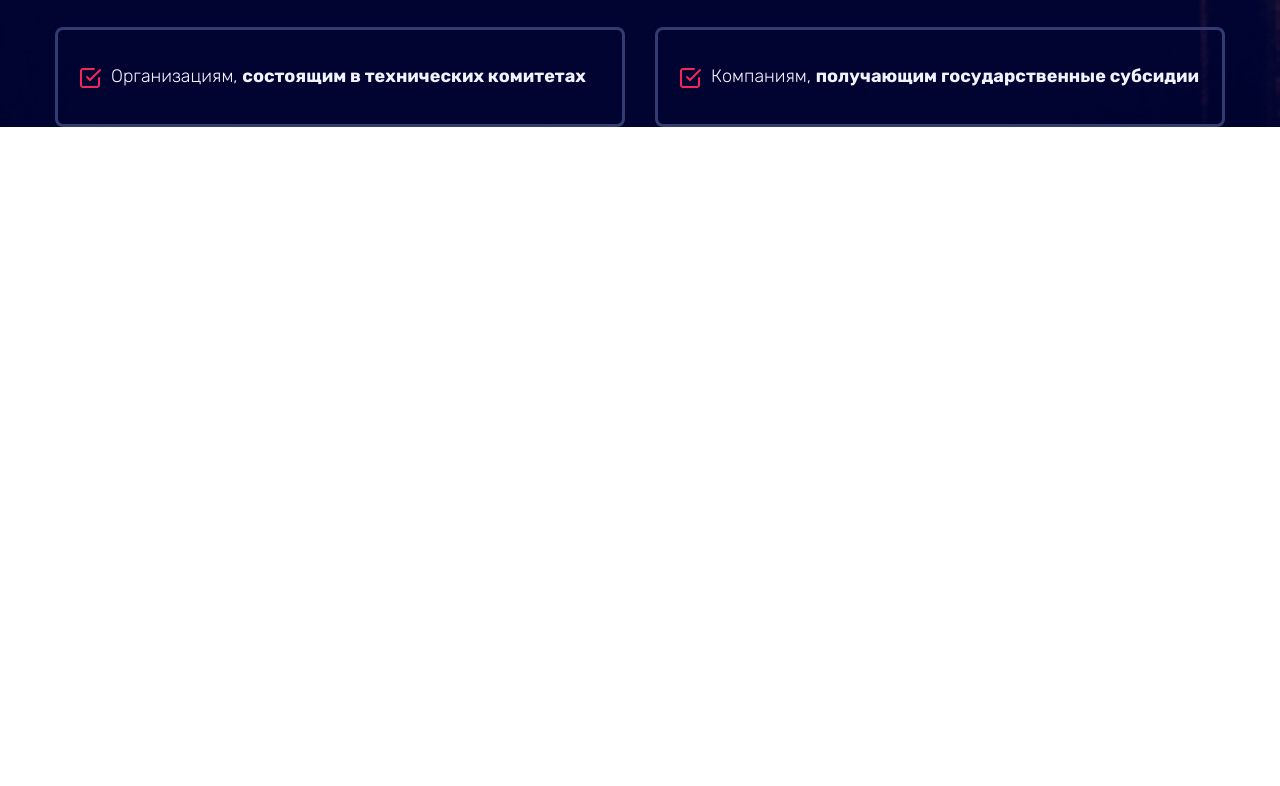
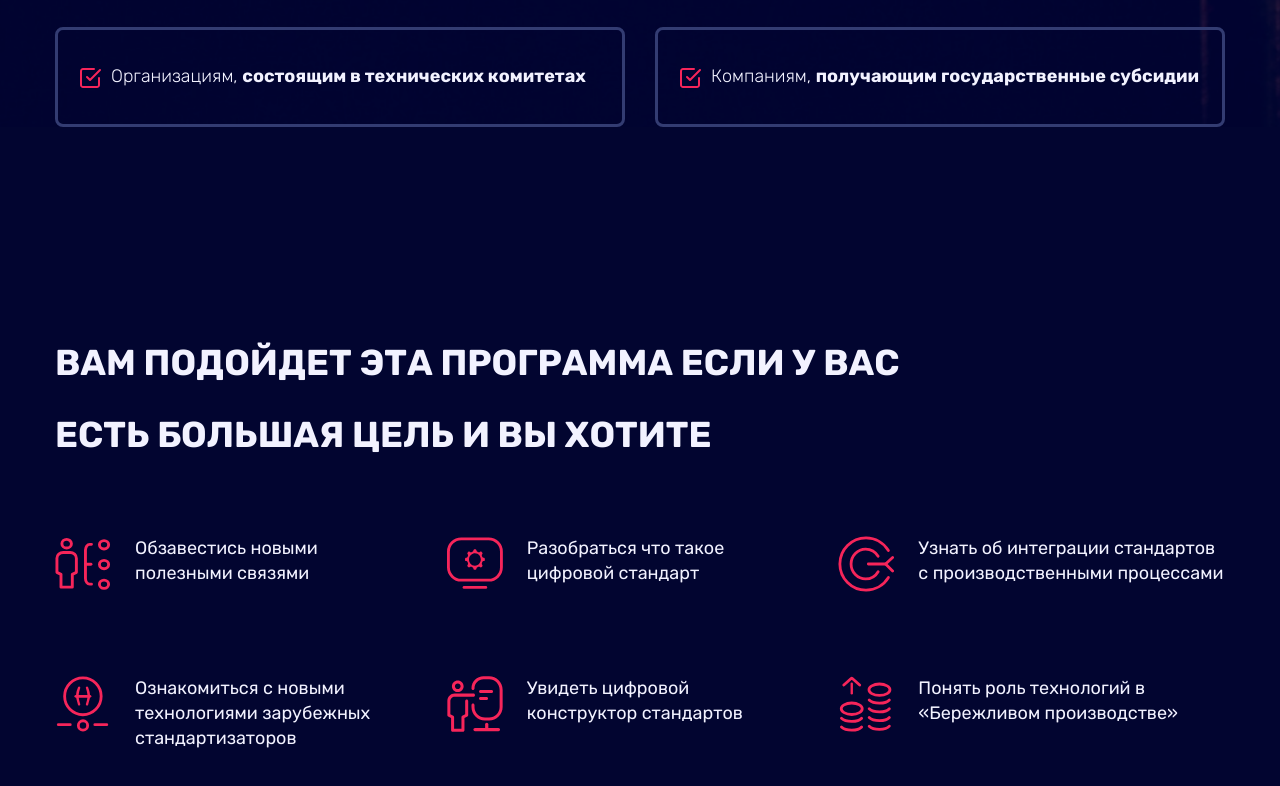
Before and after one commit to SerNerf/fin-sketch, a website: page app/index.html in a window 1280 px wide. Shown: the part 1268-2054 px from the top of the page. Before the commit the page ends 1595 px from the top, so only its background shows below. Drawn offline with nearby package versions, Linux system fonts and the light colour scheme; files that its build step writes are made by us from their sources.

Commit message:
Сделал блок info

```diff
--- a/app/index.html
+++ b/app/index.html
@@ -139,6 +139,56 @@
 
     </section>
 
+    <section class="info">
+      <div class="container">
+
+        <h2 class="info__title title">
+          Вам подойдет эта программа если у вас есть большая цель и вы хотите
+        </h2>
+
+        <div class="info__wrapper">
+
+          <div class="info__item info__item--1">
+            <p class="info__text">
+              Обзавестись новыми полезными связями
+            </p>
+          </div>
+
+          <div class="info__item info__item--2">
+            <p class="info__text">
+              Разобраться что такое цифровой стандарт
+            </p>
+          </div>
+
+          <div class="info__item info__item--3">
+            <p class="info__text">
+              Узнать об интеграции стандартов с  производственными процессами
+            </p>
+          </div>
+
+          <div class="info__item info__item--4">
+            <p class="info__text">
+              Ознакомиться с новыми технологиями зарубежных стандартизаторов
+            </p>
+          </div>
+
+          <div class="info__item info__item--5">
+            <p class="info__text">
+              Увидеть цифровой конструктор стандартов
+            </p>
+          </div>
+
+          <div class="info__item info__item--6">
+            <p class="info__text">
+              Понять роль технологий в «Бережливом производстве»
+            </p>
+          </div>
+
+        </div>
+
+      </div>
+    </section>
+
   </main>
 
   <footer class="footer">
--- a/app/scss/_global.scss
+++ b/app/scss/_global.scss
@@ -16,6 +16,9 @@ body {
 .main {
   margin-top: 117px;
   flex-grow: 1;
+
+  background: linear-gradient(180.21deg, #000626 0.2%, #01042D 6.01%, #0A0C2C 8.56%, #00032B 13.44%, #02092F 18.04%, #020530 23.22%);
+
   @media(max-width: $xl) {
     margin-top: calc(60.02px + (117 - 60.02) * ((100vw - 320px) / (1200 - 320)));
   }
@@ -28,6 +31,8 @@ body {
 }
 
 .title {
+  max-width: 900px;
+
   @extend %rubik-700;
   font-size: 36px;
   line-height: 2;
--- a/app/scss/_vars.scss
+++ b/app/scss/_vars.scss
@@ -4,7 +4,7 @@ $accent: #F6255A;
 
 
 $xl: 1200px;
-// $lg: px;
+$lg: 950px;
 $md: 850px;
 $sm: 575px;
 // $xs: px;
--- a/app/scss/style.scss
+++ b/app/scss/style.scss
@@ -132,6 +132,12 @@
     background-image: url("../images/hero-bg.png");
     @extend %images;
 
+    @media(max-width: $sm) {
+        background-image: url("../images/hero-bg-sm.png");
+        background-position: top;
+        background-size: contain;
+    }
+
     &::before {
         z-index: -1;
         content: "";
@@ -142,8 +148,6 @@
         left: 0;
 
         width: 100%;
-
-        background: linear-gradient(180.21deg, #000626 0.2%, #01042D 6.01%, #0A0C2C 8.56%, #00032B 13.44%, #02092F 18.04%, #020530 23.22%);
     }
 
     &__top {
@@ -244,12 +248,7 @@
 }
 
 .hero-info {
-    margin-bottom: 200px;
     color: $primary;
-
-    @media(max-width: $xl) {
-        margin-bottom: calc(80px + (200 - 80) * ((100vw - 320px) / (1200 - 320)));
-    }
 
     &__title {
         margin-bottom: 80px;
@@ -315,3 +314,86 @@
         @extend %rubik-300;
     }
 }
+
+.info {
+    padding: 200px 0 145px;
+
+    @media(max-width: $xl) {
+        padding: calc(80px + (200 - 80) * ((100vw - 320px) / (1200 - 320))) 0 calc(60px + (145 - 60) * ((100vw - 320px) / (1200 - 320)));
+    }
+
+    &__title {
+        margin-bottom: 65px;
+        @media(max-width: $xl) {
+            margin-bottom: calc(40px + (65 - 40) * ((100vw - 320px) / (1200 - 320)));
+        }
+    }
+
+    &__wrapper {
+        display: grid;
+        grid-template: repeat(2, 100px) / repeat(3, 1fr);
+        gap: 40px 5px;
+        color: $primary;
+
+        @media(max-width: $xl) {
+            row-gap: calc(18px + (40 - 18) * ((100vw - 320px) / (1200 - 320)));
+        }
+
+        @media(max-width: $lg) {
+            grid-template: repeat(3, 100px) / repeat(2, 1fr);
+        }
+
+        @media(max-width: $sm) {
+            grid-template: repeat(6, minmax(40px, auto)) / 1fr;
+            column-gap: 0;
+        }
+    }
+
+    &__item {
+        padding: 0 80px;
+
+        @extend %images;
+        background-position: left top;
+        background-size: 56px 56px;
+
+        @media(max-width: $xl) {
+            padding: 0 calc(0px + (80 - 0) * ((100vw - 320px) / (1200 - 320))) 0 calc(46px + (80 - 46) * ((100vw - 320px) / (1200 - 320)));
+
+            background-size: calc(36px + (56 - 36) * ((100vw - 320px) / (1200 - 320))) calc(38px + (56 - 38) * ((100vw - 320px) / (1200 - 320)));
+        }
+
+        &--1 {
+            background-image: url("../images/info-item1.svg");
+        }
+
+        &--2 {
+            background-image: url("../images/info-item2.svg");
+        }
+
+        &--3 {
+            padding-right: 0;
+            background-image: url("../images/info-item3.svg");
+        }
+
+        &--4 {
+            padding-right: 0;
+            background-image: url("../images/info-item4.svg");
+        }
+
+        &--5 {
+            background-image: url("../images/info-item5.svg");
+        }
+
+        &--6 {
+            padding-right: 0;
+            background-image: url("../images/info-item6.svg");
+        }
+    }
+
+    &__text {
+        @media(max-width: $xl) {
+            font-size: calc(14px + (18 - 14) * ((100vw - 320px) / (1200 - 320)));
+        }
+    }
+
+}
```
Also changed, not shown: app/images/hero-bg-sm.png (added), app/images/info-item1.svg (added), app/images/info-item2.svg (added), app/images/info-item3.svg (added), app/images/info-item4.svg (added), app/images/info-item5.svg (added), app/images/info-item6.svg (added).
